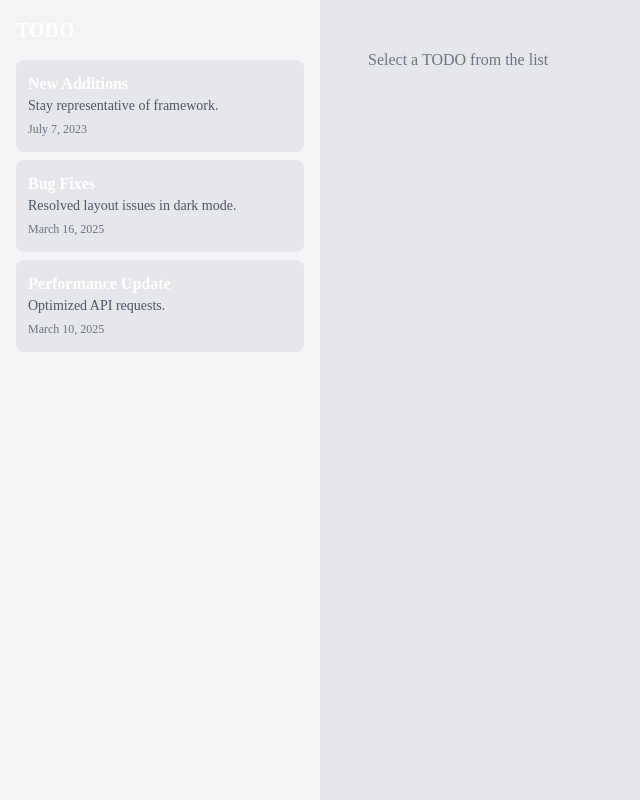
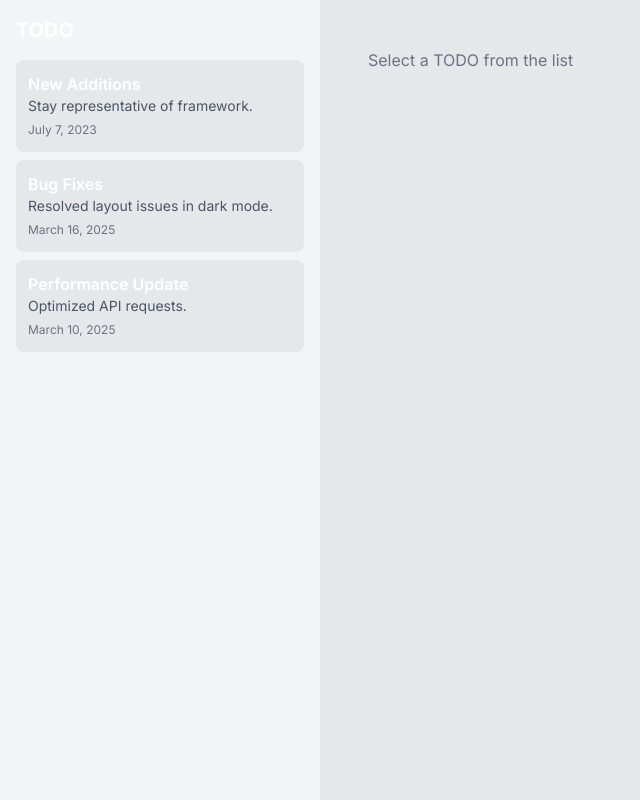
Before and after one commit to eziraa/to_test_do, a Next.js app in the folder client/: page /todos in a window 1280 px wide. Shown: the whole page, without its empty margins (0-640 px from the left). Built offline with nearby package versions, Linux system fonts and the light colour scheme.

Commit message:
fix: fix font import issues  adding toaster

```diff
--- a/client/app/layout.tsx
+++ b/client/app/layout.tsx
@@ -1,17 +1,16 @@
+import { Inter as FontSans } from "next/font/google"
+import { cn } from "@/lib/utils";
+import './globals.css';
+import { Toaster } from "react-hot-toast";
 import type { Metadata } from "next";
-import { Geist, Geist_Mono } from "next/font/google";
 import "./globals.css";
 import { Provider } from "@/providers/providers";
 
-const geistSans = Geist({
-  variable: "--font-geist-sans",
+const fontSans = FontSans({
   subsets: ["latin"],
-});
+  variable: "--font-sans",
+})
 
-const geistMono = Geist_Mono({
-  variable: "--font-geist-mono",
-  subsets: ["latin"],
-});
 
 export const metadata: Metadata = {
   title: "Todo App",
@@ -26,8 +25,11 @@ export default function RootLayout({
   return (
     <html lang="en">
       <body
-        className={`${geistSans.variable} ${geistMono.variable} antialiased`}
-      >
+className={cn(
+  "min-h-screen font-sans antialiased",
+  fontSans.variable
+)}      >
+        <Toaster position="top-right" />
         <Provider>
           {children}
         </Provider>
--- a/client/package.json
+++ b/client/package.json
@@ -25,7 +25,9 @@
     "next": "^14.2.24",
     "react": "^18",
     "react-dom": "^18",
+    "react-hot-toast": "^2.5.2",
     "react-redux": "^9.2.0",
+    "sooner": "^1.1.1",
     "tailwind-merge": "^2.4.0",
     "tailwindcss-animate": "^1.0.7"
   },
--- a/client/tailwind.config.ts
+++ b/client/tailwind.config.ts
@@ -39,6 +39,43 @@ const config = {
           400: '#27344D',
           500: '#2E3D5B',
         },
+        black:{
+          DEFAULT: '#030000',
+          100: '#010000',
+          200: '#020000',
+          300: '#030000',
+          400: '#040000',
+          500: '#030000',
+          600: '#6a0000',
+          700: '#cf0000',
+          800: '#ff3535',
+          900: '#ff9a9a'
+          },
+        accent: {
+            DEFAULT: '#0EF3C5',
+            100: '#023127',
+            200: '#05614f',
+            300: '#079276',
+            400: '#09c39e',
+            500: '#0ef3c5',
+            600: '#3cf6d1',
+            700: '#6df8dc',
+            800: '#9efae8',
+            900: '#cefdf3'
+          },
+          'seasalt': {
+             DEFAULT: '#F5FAFA',
+             100: '#214242',
+             200:'#428484',
+             300: '#71b8b8',
+             400: '#b3d9d9',
+             500: '#f5fafa',
+             600: '#f7fbfb',
+             700: '#f9fcfc',
+             800: '#fbfdfd',
+             900: '#fdfefe'
+             },
+
       },
       fontFamily: {
         sans: ['var(--font-sans)', ...fontFamily.sans],
```
Also changed, not shown: 1 other file (tests, documents, lock files or other folders).
